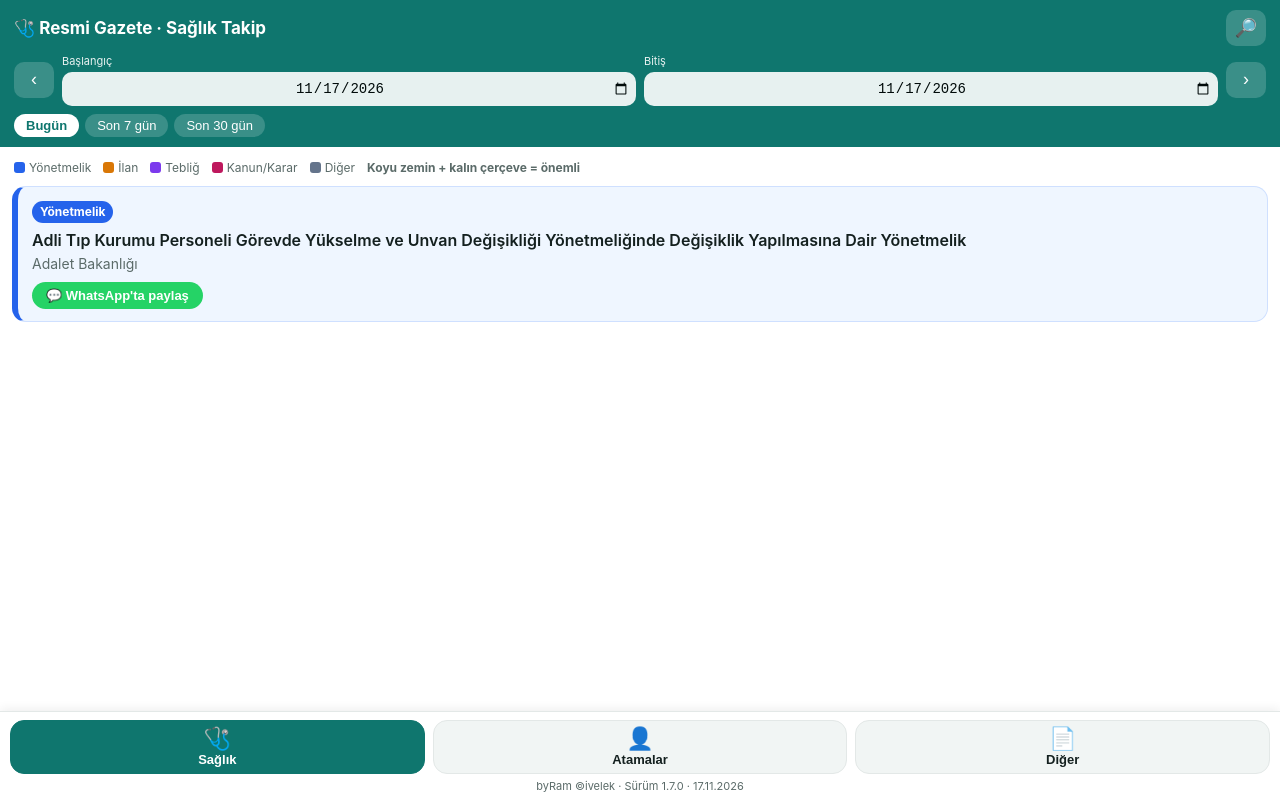
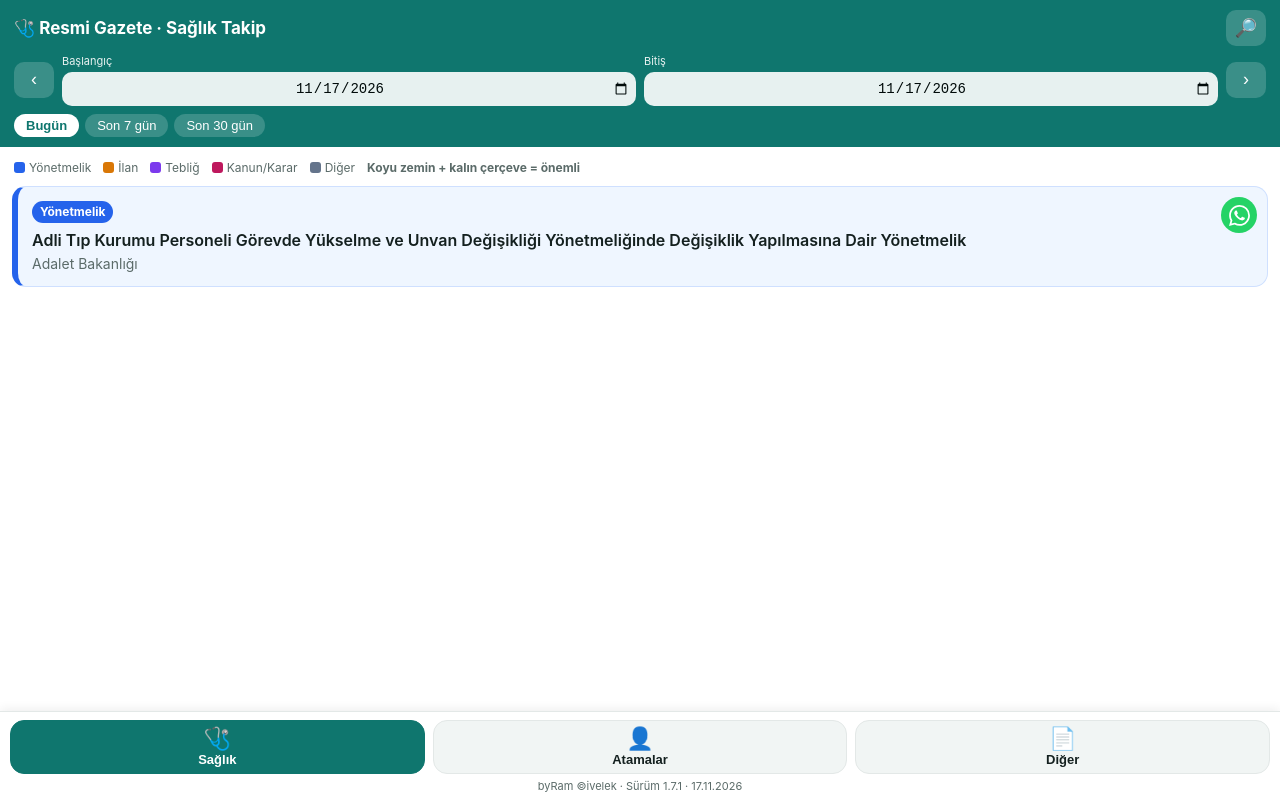
Before and after one commit to resmigazete/rg-takip, a plain HTML site: page docs/index.html in a window 1280 px wide. Drawn offline with Linux system fonts and the light colour scheme.

Commit message:
Add files via upload

```diff
--- a/docs/index.html
+++ b/docs/index.html
@@ -26,7 +26,11 @@
   .chips button { background:rgba(255,255,255,.18); color:#fff; border:0; border-radius:99px; padding:4px 12px; font-size:13px; }
   .chips button.on { background:#fff; color:var(--brand); font-weight:650; }
   .tag.sb { background:var(--sb); color:#fff; font-weight:650; }
-  .share { display:inline-flex; align-items:center; gap:6px; margin-top:8px; background:#25D366; color:#fff; border:0; border-radius:99px; padding:6px 14px; font-size:13px; font-weight:650; }
+  .card { position:relative; }
+  .tags { padding-right:46px; }
+  .share { position:absolute; top:10px; right:10px; width:36px; height:36px; padding:0; border:0; border-radius:50%;
+           background:#25D366; display:flex; align-items:center; justify-content:center; }
+  .share svg { width:21px; height:21px; fill:#fff; }
   .tag.d { background:transparent; border:1px solid var(--line); }
   main { padding:12px; }
   .card { --c:#64748b; --t1:#f8fafc; --t2:#e2e8f0; background:var(--t1); border:1px solid var(--t2); border-left:6px solid var(--c);
@@ -91,7 +95,7 @@ const esc = s => String(s ?? '').replace(/[&<>"']/g, c => ({'&':'&amp;','<':'&lt
 const KIND = {degisti:'değişti', eklendi:'eklendi', yururlukten_kalkti:'kaldırıldı'};
 let tab = 'health', prevTab = 'health', searching = false, data = null, multi = false;
 
-const APP_VERSION = '1.7.0', APP_DATE = '17.11.2026';
+const APP_VERSION = '1.7.1', APP_DATE = '17.11.2026';
 $('#foot').innerHTML = 'byRam ©ivelek · Sürüm ' + APP_VERSION + ' · ' + APP_DATE;
 
 const STATIC = window.RG_MODE === 'static';
@@ -158,8 +162,9 @@ function markChip() {
 // Sağlık Bakanlığı ile ilgili mi? (yayımlayan kurum, başlık ya da sınıflandırma kategorisi)
 const isSB = i => /sağlık bakanlığ|sağlık enstitüleri|tüseb|tuseb|ushaş|uluslararası sağlık hizmetleri|ilaç ve tıbbi cihaz kurum|titck|hudut ve sahiller sağlık/.test(trLower((i.issuer || '') + ' ' + (i.title || ''))) || (i.categories || []).includes('saglik_bakanligi');
 
+const WA_SVG = '<svg viewBox="0 0 24 24" aria-hidden="true"><path d="M17.472 14.382c-.297-.149-1.758-.867-2.03-.967-.273-.099-.471-.148-.67.15-.197.297-.767.966-.94 1.164-.173.199-.347.223-.644.075-.297-.15-1.255-.463-2.39-1.475-.883-.788-1.48-1.761-1.653-2.059-.173-.297-.018-.458.13-.606.134-.133.298-.347.446-.52.149-.174.198-.298.298-.497.099-.198.05-.371-.025-.52-.075-.149-.669-1.612-.916-2.207-.242-.579-.487-.5-.669-.51-.173-.008-.371-.01-.57-.01-.198 0-.52.074-.792.372-.272.297-1.04 1.016-1.04 2.479 0 1.462 1.065 2.875 1.213 3.074.149.198 2.096 3.2 5.077 4.487.709.306 1.262.489 1.694.625.712.227 1.36.195 1.871.118.571-.085 1.758-.719 2.006-1.413.248-.694.248-1.289.173-1.413-.074-.124-.272-.198-.57-.347m-5.421 7.403h-.004a9.87 9.87 0 01-5.031-1.378l-.361-.214-3.741.982.998-3.648-.235-.374a9.86 9.86 0 01-1.51-5.26c.001-5.45 4.436-9.884 9.888-9.884 2.64 0 5.122 1.03 6.988 2.898a9.825 9.825 0 012.893 6.994c-.003 5.45-4.437 9.884-9.885 9.884m8.413-18.297A11.815 11.815 0 0012.05 0C5.495 0 .16 5.335.157 11.892c0 2.096.547 4.142 1.588 5.945L.057 24l6.305-1.654a11.882 11.882 0 005.683 1.448h.005c6.554 0 11.89-5.335 11.893-11.893a11.821 11.821 0 00-3.48-8.413Z"/></svg>';
 const shareBtn = (text, url) =>
-  `<button class="share" data-text="${esc('📰 ' + text)}" data-url="${esc(url)}">💬 WhatsApp'ta paylaş</button>`;
+  `<button class="share" aria-label="WhatsApp'ta paylaş" title="WhatsApp'ta paylaş" data-text="${esc('📰 ' + text)}" data-url="${esc(url)}">${WA_SVG}</button>`;
 
 const TCLS = {yonetmelik:'yonetmelik', ilan:'ilan', teblig:'teblig', kanun:'kanun', khk:'kanun', cb_kararname:'kanun',
               cb_karari:'kanun', atama:'atama'};
@@ -172,7 +177,7 @@ function itemCard(i) {
   const chg = (i.amendments || []).map(a => `${esc(a.article_ref)} (${KIND[a.change_kind] || ''})`).join(', ');
   const sb = isSB(i);
   return `<div class="card ${tcls(i.type)}${i.importance >= 60 ? ' imp' : ''}"><a href="${esc(i.url)}" target="_blank" rel="noopener">
-    ${multi && i.date ? `<span class="tag d">${trDate(i.date)}</span>` : ''}<span class="tag tt">${esc(i.type_label)}</span>${sb ? '<span class="tag sb">Sağlık Bakanlığı</span>' : ''}
+    <div class="tags">${multi && i.date ? `<span class="tag d">${trDate(i.date)}</span>` : ''}<span class="tag tt">${esc(i.type_label)}</span>${sb ? '<span class="tag sb">Sağlık Bakanlığı</span>' : ''}</div>
     <div class="title">${esc(i.title)}</div>
     ${i.issuer ? `<div class="mut">${esc(i.issuer)}</div>` : ''}
     ${chg ? `<div class="chg">Değişen: ${chg}</div>` : ''}</a>
@@ -182,7 +187,7 @@ function appCard(a) {
   const verb = a.action === 'gorevden_alma' ? 'görevden alındı' : 'atandı';
   const icon = {Vali:'🏛', 'Rektör':'🎓'}[a.new_role] || '•';
   return `<div class="card t-atama${a.is_health ? ' imp' : ''}"><a href="${esc(a.url)}" target="_blank" rel="noopener">
-    ${multi && a.date ? `<span class="tag d">${trDate(a.date)}</span>` : ''}<span class="tag">${icon} ${esc(a.new_role || 'Görev')}</span>${a.is_health ? '<span class="tag imp">Sağlık</span>' : ''}
+    <div class="tags">${multi && a.date ? `<span class="tag d">${trDate(a.date)}</span>` : ''}<span class="tag">${icon} ${esc(a.new_role || 'Görev')}</span>${a.is_health ? '<span class="tag imp">Sağlık</span>' : ''}</div>
     <div class="title">${esc(a.institution)}</div>
     <div>${esc(a.person)} ${verb}</div>
     ${a.predecessor ? `<div class="mut">Yerine: ${esc(a.predecessor)}</div>` : ''}</a>
```
